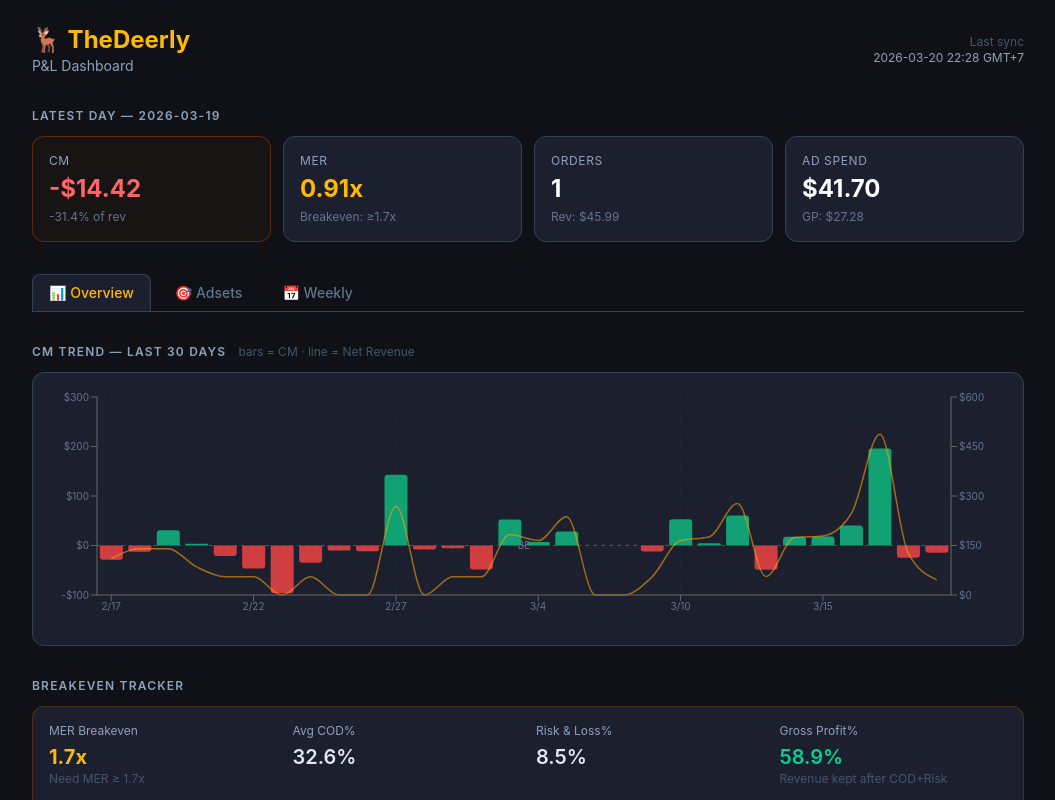
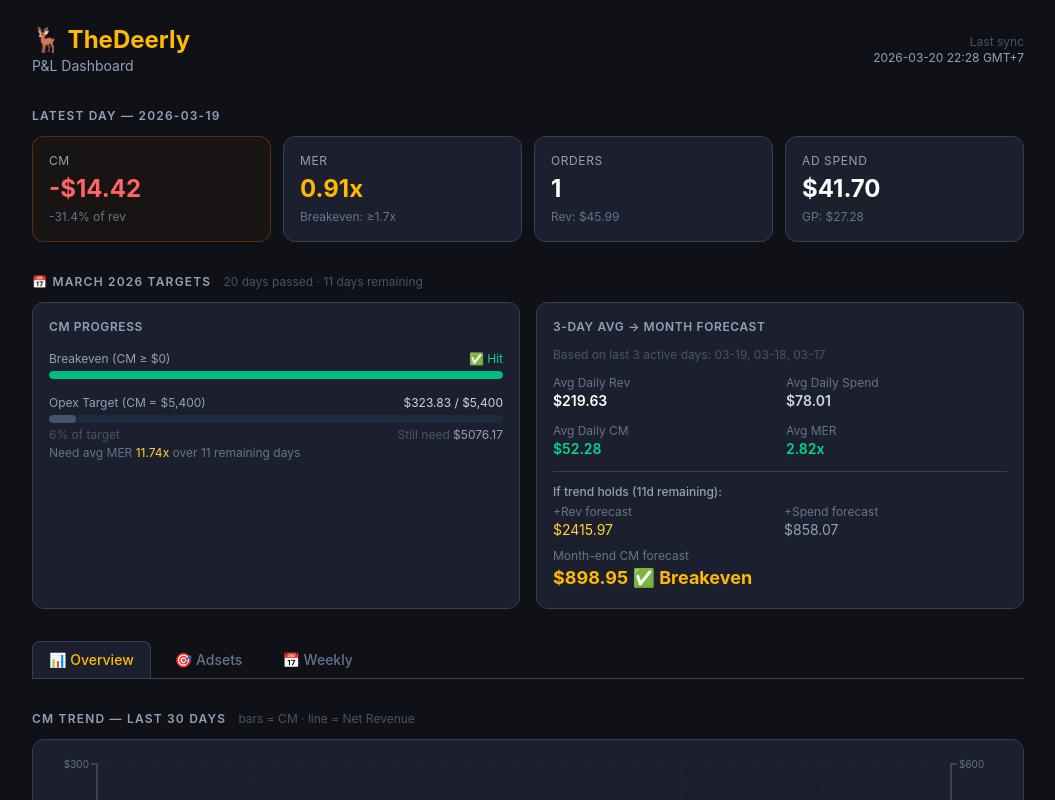
Before and after one commit to mxgiangbui/deerly-dashboard, a Next.js app: page / in a window 1280 px wide. Shown: the top 800 px of the page, without its empty margins (112-1167 px from the left). Built offline with nearby package versions, Linux system fonts and the light colour scheme.

Commit message:
Add Targets & Forecast section: 3-day rolling avg, breakeven + opex progress, MER needed

```diff
--- a/app/page.tsx
+++ b/app/page.tsx
@@ -210,6 +210,52 @@ export default function Dashboard() {
     { key: "2026-01" as const, label: "Jan 2026" },
   ];
 
+  // ── Forecast calc ──────────────────────────────────────────────────────────
+  const CM_OPEX_TARGET = 5400;
+
+  // Current month actuals (March)
+  const curMonth = data["2026-03"] as MonthSummary | undefined;
+  const cmToDate = curMonth?.cm ?? 0;
+  const revToDate = curMonth?.net_revenue ?? 0;
+  const spendToDate = curMonth?.ad_spend ?? 0;
+
+  // Days remaining this month (from today)
+  const today = new Date();
+  const lastDayOfMonth = new Date(today.getFullYear(), today.getMonth() + 1, 0).getDate();
+  const daysRemaining = lastDayOfMonth - today.getDate(); // days after today
+  const daysPassed = today.getDate();
+
+  // 3-day rolling avg (last 3 days with orders)
+  const daysWithOrders = [...data.daily].reverse().filter((d) => d.orders > 0).slice(0, 3);
+  const avg3Rev   = daysWithOrders.length > 0 ? daysWithOrders.reduce((s, d) => s + d.net_revenue, 0) / daysWithOrders.length : 0;
+  const avg3Spend = daysWithOrders.length > 0 ? daysWithOrders.reduce((s, d) => s + d.ad_spend, 0) / daysWithOrders.length : 0;
+  const avg3CM    = daysWithOrders.length > 0 ? daysWithOrders.reduce((s, d) => s + d.cm, 0) / daysWithOrders.length : 0;
+  const avg3MER   = avg3Spend > 0 ? avg3Rev / avg3Spend : 0;
+
+  // Forecast if trend holds
+  const forecastRevAdd   = avg3Rev * daysRemaining;
+  const forecastSpendAdd = avg3Spend * daysRemaining;
+  const forecastCMAdd    = avg3CM * daysRemaining;
+  const forecastCMTotal  = cmToDate + forecastCMAdd;
+
+  // What MER do we need in remaining days to hit targets?
+  // CM_needed = target - cmToDate
+  // CM_remaining = Rev_remaining * gp_pct - Spend_remaining
+  // If we assume spend stays same (avg3Spend * daysRemaining):
+  //   Rev_needed = (CM_needed + Spend_remaining) / gp_pct
+  //   MER_needed = Rev_needed / Spend_remaining
+  const gp_pct = be ? be.avg_gp_pct / 100 : 0.59;
+
+  function neededMER(target: number) {
+    const cmNeeded = target - cmToDate;
+    const spendRemaining = avg3Spend * daysRemaining;
+    if (spendRemaining <= 0) return null;
+    const revNeeded = (cmNeeded + spendRemaining) / gp_pct;
+    return Math.round((revNeeded / spendRemaining) * 100) / 100;
+  }
+  const merNeededBreakeven = neededMER(0);
+  const merNeededOpex      = neededMER(CM_OPEX_TARGET);
+
   const effectiveCount = adsets.filter((a) => a.status === "effective").length;
   const killCount      = adsets.filter((a) => a.status === "kill").length;
   const effectiveSpend = adsets.filter((a) => a.status === "effective").reduce((s, a) => s + a.spend_7d, 0);
@@ -248,6 +294,127 @@ export default function Dashboard() {
           </div>
         </section>
       )}
+
+      {/* ── Targets & Forecast ── */}
+      <section>
+        <SectionHeader title={`📅 ${today.toLocaleString("en-US",{month:"long",year:"numeric"})} Targets`} sub={`${daysPassed} days passed · ${daysRemaining} days remaining`} />
+        <div className="grid grid-cols-1 md:grid-cols-2 gap-4">
+
+          {/* Left: CM progress toward targets */}
+          <div className="bg-[#1c1f2e] border border-slate-700 rounded-xl p-4 space-y-4">
+            <p className="text-xs text-slate-400 uppercase tracking-wider font-semibold">CM Progress</p>
+
+            {/* Breakeven target: CM ≥ 0 */}
+            {(() => {
+              const pct = cmToDate >= 0 ? 100 : Math.max(0, Math.min(100, ((cmToDate + Math.abs(cmToDate * 2)) / Math.abs(cmToDate * 2)) * 100));
+              const hit = cmToDate >= 0;
+              return (
+                <div>
+                  <div className="flex justify-between text-xs mb-1">
+                    <span className="text-slate-400">Breakeven (CM ≥ $0)</span>
+                    <span className={hit ? "text-emerald-400" : "text-amber-400"}>
+                      {hit ? "✅ Hit" : `${fmt(cmToDate)} / $0`}
+                    </span>
+                  </div>
+                  <div className="h-2 bg-slate-800 rounded-full overflow-hidden">
+                    <div className={`h-full rounded-full ${hit ? "bg-emerald-500" : "bg-amber-500"}`}
+                      style={{ width: hit ? "100%" : `${Math.max(5, Math.min(95, 100 - (Math.abs(cmToDate) / (Math.abs(cmToDate) + forecastCMAdd + 1)) * 100))}%` }} />
+                  </div>
+                  {!hit && merNeededBreakeven != null && (
+                    <p className="text-xs text-slate-500 mt-1">
+                      Need avg MER <span className="text-amber-300">{merNeededBreakeven}x</span> over {daysRemaining} remaining days
+                    </p>
+                  )}
+                </div>
+              );
+            })()}
+
+            {/* Opex target: CM ≥ $5,400 */}
+            {(() => {
+              const hit = cmToDate >= CM_OPEX_TARGET;
+              const pct = Math.max(0, Math.min(100, (cmToDate / CM_OPEX_TARGET) * 100));
+              return (
+                <div>
+                  <div className="flex justify-between text-xs mb-1">
+                    <span className="text-slate-400">Opex Target (CM = ${CM_OPEX_TARGET.toLocaleString()})</span>
+                    <span className={hit ? "text-emerald-400" : "text-slate-300"}>
+                      {hit ? "✅ Hit" : `${fmt(cmToDate)} / $${CM_OPEX_TARGET.toLocaleString()}`}
+                    </span>
+                  </div>
+                  <div className="h-2 bg-slate-800 rounded-full overflow-hidden">
+                    <div className={`h-full rounded-full ${hit ? "bg-emerald-500" : pct > 50 ? "bg-amber-500" : "bg-slate-600"}`}
+                      style={{ width: `${Math.max(2, pct)}%` }} />
+                  </div>
+                  <div className="flex justify-between text-xs text-slate-600 mt-1">
+                    <span>{pct.toFixed(0)}% of target</span>
+                    {!hit && <span>Still need <span className="text-slate-400">{fmt(CM_OPEX_TARGET - cmToDate)}</span></span>}
+                  </div>
+                  {!hit && merNeededOpex != null && (
+                    <p className="text-xs text-slate-500 mt-0.5">
+                      Need avg MER <span className="text-amber-300">{merNeededOpex}x</span> over {daysRemaining} remaining days
+                    </p>
+                  )}
+                </div>
+              );
+            })()}
+          </div>
+
+          {/* Right: 3-day rolling avg + forecast */}
+          <div className="bg-[#1c1f2e] border border-slate-700 rounded-xl p-4 space-y-3">
+            <p className="text-xs text-slate-400 uppercase tracking-wider font-semibold">3-Day Avg → Month Forecast</p>
+            <p className="text-xs text-slate-600">
+              Based on last 3 active days:{" "}
+              {daysWithOrders.map((d) => d.date.slice(5)).join(", ")}
+            </p>
+
+            <div className="grid grid-cols-2 gap-3 text-sm">
+              <div>
+                <p className="text-xs text-slate-500">Avg Daily Rev</p>
+                <p className="text-white font-semibold">{fmt(avg3Rev)}</p>
+              </div>
+              <div>
+                <p className="text-xs text-slate-500">Avg Daily Spend</p>
+                <p className="text-slate-300 font-semibold">{fmt(avg3Spend)}</p>
+              </div>
+              <div>
+                <p className="text-xs text-slate-500">Avg Daily CM</p>
+                <p className={`font-semibold ${avg3CM >= 0 ? "text-emerald-400" : "text-red-400"}`}>{fmt(avg3CM)}</p>
+              </div>
+              <div>
+                <p className="text-xs text-slate-500">Avg MER</p>
+                <p className={`font-semibold ${avg3MER >= (be?.mer_breakeven ?? 1.7) ? "text-emerald-400" : "text-amber-400"}`}>
+                  {avg3MER > 0 ? `${avg3MER.toFixed(2)}x` : "—"}
+                </p>
+              </div>
+            </div>
+
+            <div className="border-t border-slate-700 pt-3 space-y-1">
+              <p className="text-xs text-slate-400 font-medium">If trend holds ({daysRemaining}d remaining):</p>
+              <div className="grid grid-cols-2 gap-2 text-sm">
+                <div>
+                  <p className="text-xs text-slate-500">+Rev forecast</p>
+                  <p className="text-amber-300">{fmt(forecastRevAdd)}</p>
+                </div>
+                <div>
+                  <p className="text-xs text-slate-500">+Spend forecast</p>
+                  <p className="text-slate-400">{fmt(forecastSpendAdd)}</p>
+                </div>
+                <div className="col-span-2">
+                  <p className="text-xs text-slate-500">Month-end CM forecast</p>
+                  <p className={`font-bold text-lg ${forecastCMTotal >= CM_OPEX_TARGET ? "text-emerald-400" : forecastCMTotal >= 0 ? "text-amber-400" : "text-red-400"}`}>
+                    {fmt(forecastCMTotal)}
+                    {forecastCMTotal >= CM_OPEX_TARGET
+                      ? " 🎯 Opex covered!"
+                      : forecastCMTotal >= 0
+                      ? " ✅ Breakeven"
+                      : " ⚠️ Still negative"}
+                  </p>
+                </div>
+              </div>
+            </div>
+          </div>
+        </div>
+      </section>
 
       {/* ── Tabs ── */}
       <div className="flex gap-2 border-b border-slate-700 pb-0">
```
